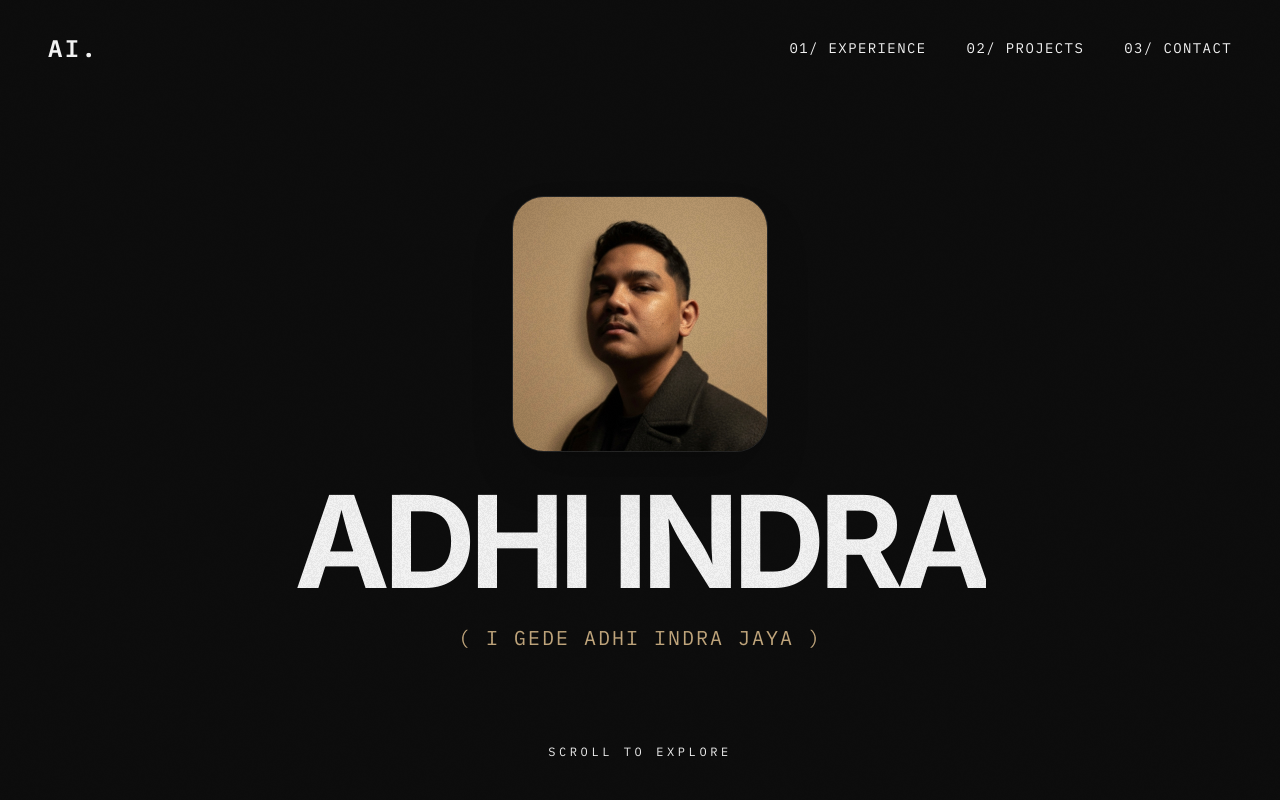
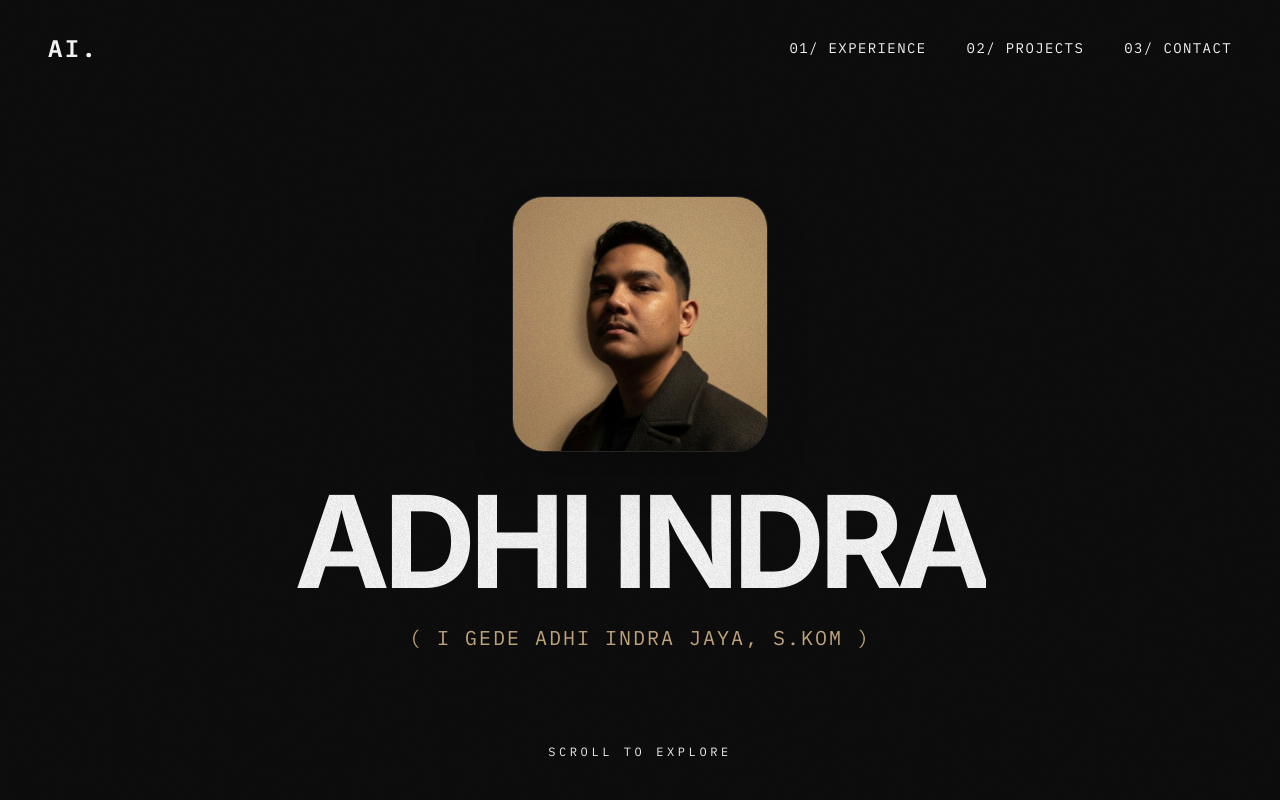
Before and after one commit to adhiindra/Adhi-portofolio, a Next.js app: page / in a window 1280 px wide. Shown: the top 800 px of the page. Built offline with nearby package versions, Linux system fonts and the light colour scheme.

Commit message:
feat: append professional title to name in Hero component

```diff
--- a/components/Hero.tsx
+++ b/components/Hero.tsx
@@ -44,7 +44,7 @@ export default function Hero() {
           transition={{ duration: 0.8, delay: 0.2, ease: [0.33, 1, 0.68, 1] }}
           className="mt-4 md:mt-6 text-sm md:text-lg lg:text-xl font-mono text-accent uppercase tracking-widest text-center"
         >
-          ( I Gede Adhi Indra Jaya )
+          ( I Gede Adhi Indra Jaya, S.Kom )
         </motion.div>
       </div>
       <motion.div
```
